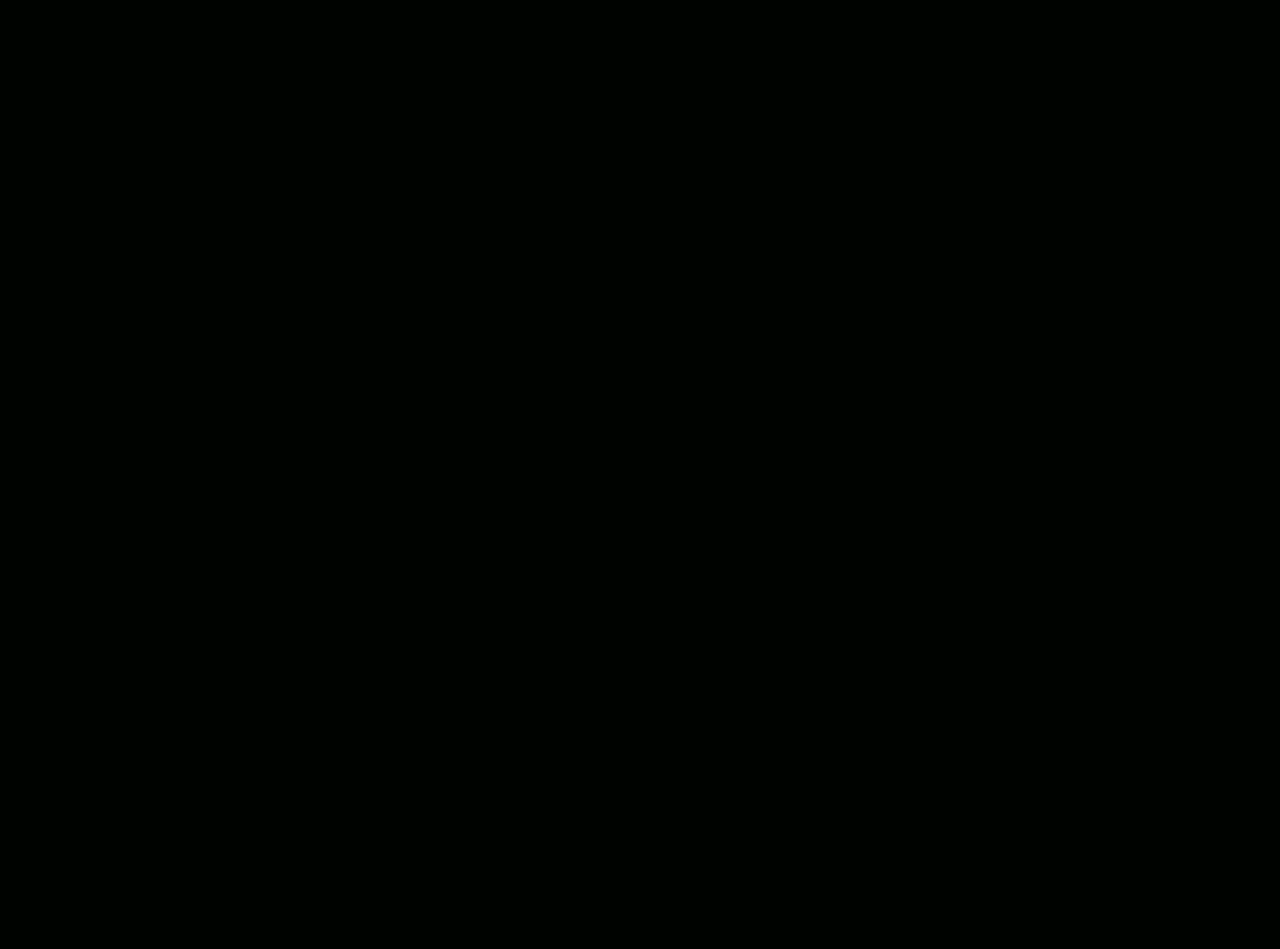
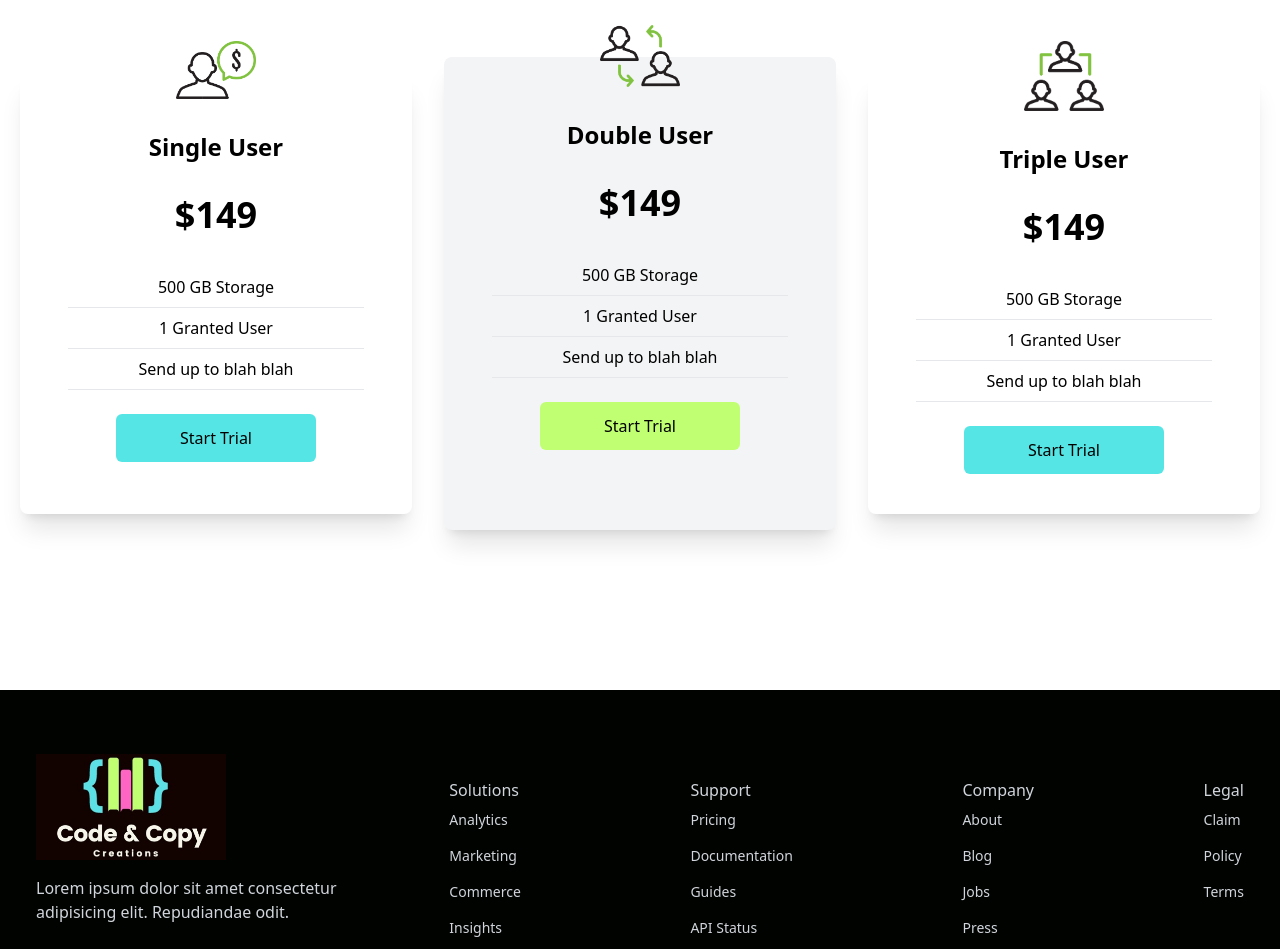
Before and after one commit to rd1000432/codeandcopy, a React (Create React App) app: page / in a window 1280 px wide. Shown: the part 1848-2797 px from the top of the page. Before the commit the page ends 1697 px from the top, so only its background shows below. Built offline with nearby package versions, Linux system fonts and the light colour scheme.

Commit message:
cards and footer and final touches

```diff
--- a/public/index.html
+++ b/public/index.html
@@ -2,12 +2,12 @@
 <html lang="en">
   <head>
     <meta charset="utf-8" />
-    <link rel="icon" href="%PUBLIC_URL%/favicon.ico" />
+    <link rel="icon" href="%PUBLIC_URL%/favccc.png" />
     <meta name="viewport" content="width=device-width, initial-scale=1" />
     <meta name="theme-color" content="#000000" />
     <meta
       name="description"
-      content="Web site created using create-react-app"
+      content="Code and Copy  | Agency Website"
     />
     <link rel="apple-touch-icon" href="%PUBLIC_URL%/logo192.png" />
     <!--
@@ -24,7 +24,7 @@
       work correctly both with client-side routing and a non-root public URL.
       Learn how to configure a non-root public URL by running `npm run build`.
     -->
-    <title>React App</title>
+    <title>Code and Copy  | Agency </title>
   </head>
   <body>
     <noscript>You need to enable JavaScript to run this app.</noscript>
--- a/src/App.js
+++ b/src/App.js
@@ -3,6 +3,8 @@ import Navbar from './components/Navbar';
 import Hero from './components/Hero';
 import ContentCreation from './components/ContentCreation';
 import Newsletter from './components/Newsletter';
+import Cards from './components/Cards';
+import Footer from './components/Footer';
 
 function App() {
   return (
@@ -11,6 +13,8 @@ function App() {
       <Hero />
       <ContentCreation />
       <Newsletter />
+      <Cards />
+      <Footer />
     </div>
   );
 }
--- /dev/null
+++ b/src/components/Cards.jsx
@@ -0,0 +1,66 @@
+import React from 'react';
+import Single from '../assets/single.png';
+import Double from '../assets/double.png';
+import Triple from '../assets/triple.png';
+
+const Cards = () => {
+  return (
+    <div id="packages" className="w-full py-[10rem] px-4 bg-white">
+      <div className="max-w-[1240px] mx-auto grid md:grid-cols-3 gap-8">
+        <div className="w-full shadow-xl flex flex-col p-4 my-4 rounded-lg hover:scale-105 duration-300">
+          <img
+            className="w-20 mx-auto mt-[-3rem] bg-white"
+            src={Single}
+            alt="/"
+          />
+          <h2 className="text-2xl font-bold text-center py-8">Single User</h2>
+          <p className="text-center text-4xl font-bold">$149</p>
+          <div className="text-center font-medium">
+            <p className="py-2 border-b mx-8 mt-8">500 GB Storage</p>
+            <p className="py-2 border-b mx-8">1 Granted User</p>
+            <p className="py-2 border-b mx-8">Send up to blah blah</p>
+          </div>
+          <button className="bg-[#56e5e5] text-black w-[200px] rounded-md font-medium mx-auto my-6 px-7 py-3">
+            Start Trial
+          </button>
+        </div>
+        <div className="w-full bg-gray-100 shadow-xl flex flex-col p-4 my-8 md:my-0 rounded-lg hover:scale-105 duration-300">
+          <img
+            className="w-20 mx-auto mt-[-3rem] bg-transparent"
+            src={Double}
+            alt="/"
+          />
+          <h2 className="text-2xl font-bold text-center py-8">Double User</h2>
+          <p className="text-center text-4xl font-bold">$149</p>
+          <div className="text-center font-medium">
+            <p className="py-2 border-b mx-8 mt-8">500 GB Storage</p>
+            <p className="py-2 border-b mx-8">1 Granted User</p>
+            <p className="py-2 border-b mx-8">Send up to blah blah</p>
+          </div>
+          <button className="bg-[#c0ff71] text-black w-[200px] rounded-md font-medium mx-auto my-6 px-7 py-3">
+            Start Trial
+          </button>
+        </div>
+        <div className="w-full shadow-xl flex flex-col p-4 my-4 rounded-lg hover:scale-105 duration-300">
+          <img
+            className="w-20 mx-auto mt-[-3rem] bg-white"
+            src={Triple}
+            alt="/"
+          />
+          <h2 className="text-2xl font-bold text-center py-8">Triple User</h2>
+          <p className="text-center text-4xl font-bold">$149</p>
+          <div className="text-center font-medium">
+            <p className="py-2 border-b mx-8 mt-8">500 GB Storage</p>
+            <p className="py-2 border-b mx-8">1 Granted User</p>
+            <p className="py-2 border-b mx-8">Send up to blah blah</p>
+          </div>
+          <button className="bg-[#56e5e5] text-black w-[200px] rounded-md font-medium mx-auto my-6 px-7 py-3">
+            Start Trial
+          </button>
+        </div>
+      </div>
+    </div>
+  );
+};
+
+export default Cards;
--- a/src/components/ContentCreation.jsx
+++ b/src/components/ContentCreation.jsx
@@ -3,7 +3,7 @@ import Laptop from '../assets/laptop.jpg';
 
 const ContentCreation = () => {
   return (
-    <div className="w-full bg-white py-16 px-4">
+    <div id="services" className="w-full bg-white py-16 px-4">
       <div className="max-w-[1240px] mx-auto grid md:grid-cols-2">
         <img className="w-[500px] mx-auto my-4" src={Laptop} alt="/" />
         <div className="flex flex-col justify-center">
--- /dev/null
+++ b/src/components/Footer.jsx
@@ -0,0 +1,68 @@
+import React from 'react';
+import {
+  FaGithubSquare,
+  FaInstagram,
+  FaFacebookSquare,
+  FaDribbbleSquare,
+} from 'react-icons/fa';
+import CCCLogo from '../assets/ccc_logo.jpg';
+
+const Footer = () => {
+  return (
+    <div className="max-w-[1240px] mx-auto py-16 px-4 grid lg:grid-cols-3 gap-8 text-gray-300">
+      <div>
+        <img className="w-[190px]" src={CCCLogo} alt="/" />
+        <p className="py-4">
+          Lorem ipsum dolor sit amet consectetur adipisicing elit. Repudiandae
+          odit.
+        </p>
+        <div className="flex justify-between md:w-[75%] my-6">
+          <FaFacebookSquare size={30} />
+          <FaGithubSquare size={30} />
+          <FaInstagram size={30} />
+          <FaDribbbleSquare size={30} />
+        </div>
+      </div>
+      <div className="lg:col-span-2 flex justify-between mt-6">
+        <div>
+          <h6 className="font-medium text--gray-400"> Solutions</h6>
+          <ul>
+            <li className="py-2 text-sm">Analytics</li>
+            <li className="py-2 text-sm">Marketing</li>
+            <li className="py-2 text-sm">Commerce</li>
+            <li className="py-2 text-sm">Insights</li>
+          </ul>
+        </div>
+        <div>
+          <h6 className="font-medium text--gray-400"> Support</h6>
+          <ul>
+            <li className="py-2 text-sm">Pricing</li>
+            <li className="py-2 text-sm">Documentation</li>
+            <li className="py-2 text-sm">Guides</li>
+            <li className="py-2 text-sm">API Status</li>
+          </ul>
+        </div>
+        <div>
+          <h6 className="font-medium text--gray-400"> Company</h6>
+          <ul>
+            <li className="py-2 text-sm">About</li>
+            <li className="py-2 text-sm">Blog</li>
+            <li className="py-2 text-sm">Jobs</li>
+            <li className="py-2 text-sm">Press</li>
+            <li className="py-2 text-sm">Careers</li>
+          </ul>
+        </div>
+        <div>
+          <h6 className="font-medium text--gray-400"> Legal</h6>
+          <ul>
+            <li className="py-2 text-sm">Claim</li>
+            <li className="py-2 text-sm">Policy</li>
+            <li className="py-2 text-sm">Terms</li>
+          </ul>
+        </div>
+      </div>
+    </div>
+  );
+};
+
+export default Footer;
--- a/src/components/Hero.jsx
+++ b/src/components/Hero.jsx
@@ -3,7 +3,7 @@ import { ReactTyped } from 'react-typed';
 
 const Hero = () => {
   return (
-    <div className="text-white">
+    <div id="home" className="text-white">
       <div className="max-w-[800px] mt-[-96px] w-full h-screen mx-auto text-center flex flex-col justify-center">
         <p className="text-[#ff66c3] font-bold p-2">
           GROW YOUR ONLINE PRESENCE.
--- a/src/components/Navbar.jsx
+++ b/src/components/Navbar.jsx
@@ -10,21 +10,28 @@ const Navbar = () => {
   };
 
   return (
-    <div className="flex justify-between items-center h-28 max-w-[1240px] mx-auto px-4 text-white">
+    <div className="flex justify-between items-center h-40 max-w-[1240px] mx-auto px-4 text-white">
       <img className="w-[190px]" src={CCCLogo} alt="/" />
       <ul className="hidden md:flex">
-        <li className="p-4">Company</li>
-        <li className="p-4">Home</li>
-        <li className="p-4">Resources</li>
-        <li className="p-4">About</li>
-        <li className="p-4">Contact</li>
+        <li className="p-4">
+          <a href="#home">Home</a>
+        </li>
+        <li className="p-4">
+          <a href="#services">Services</a>
+        </li>
+        <li className="p-4">
+          <a href="#packages">Packages</a>
+        </li>
+        <li className="p-4">
+          <a href="#contact">Contact</a>
+        </li>
       </ul>
       <div onClick={handleNav} className="block md:hidden">
-        {!nav ? <AiOutlineClose size={20} /> : <AiOutlineMenu size={20} />}
+        {nav ? <AiOutlineClose size={20} /> : <AiOutlineMenu size={20} />}
       </div>
       <div
         className={
-          !nav
+          nav
             ? 'fixed left-0 top-0 w-[60%] h-full border-r border-r-gray-900 bg-[#000300] ease-in-out duration-500'
             : 'fixed left-[-100%]'
         }
--- a/src/components/Newsletter.jsx
+++ b/src/components/Newsletter.jsx
@@ -4,14 +4,14 @@ const Newsletter = () => {
   return (
     <div className="w-full py-16 text-white px-4">
       <div className="max-w-[1240px] mx-auto grid lg:grid-cols-3">
-        <div className="lg:col-span-2">
+        <div className="lg:col-span-2 my-4">
           <h1 className="md:text-4xl sm:text-3xl text-2xl font-bold py-2">
             Want tips and tricks on how to optimize your website?
           </h1>
           <p>Sign up to our newsletter and stay up to date.</p>
         </div>
         <div className="my-4">
-          <div>
+          <div className="flex flex-col sm:flex-row items-center justify-between w-full">
             <input
               className="p-3 flex w-full rounded-md text-black"
               type="email"
@@ -21,6 +21,10 @@ const Newsletter = () => {
               Notify me
             </button>
           </div>
+          <p>
+            We care about the protection of your data. Read our{' '}
+            <span className="text-[#ff66c3]">Privacy Policy</span>.
+          </p>
         </div>
       </div>
     </div>
--- a/src/index.css
+++ b/src/index.css
@@ -5,3 +5,5 @@
 body {
     background-color: #000300;
 }
+
+* { scroll-behavior: smooth }
```
Also changed, not shown: public/favccc.png (added).
